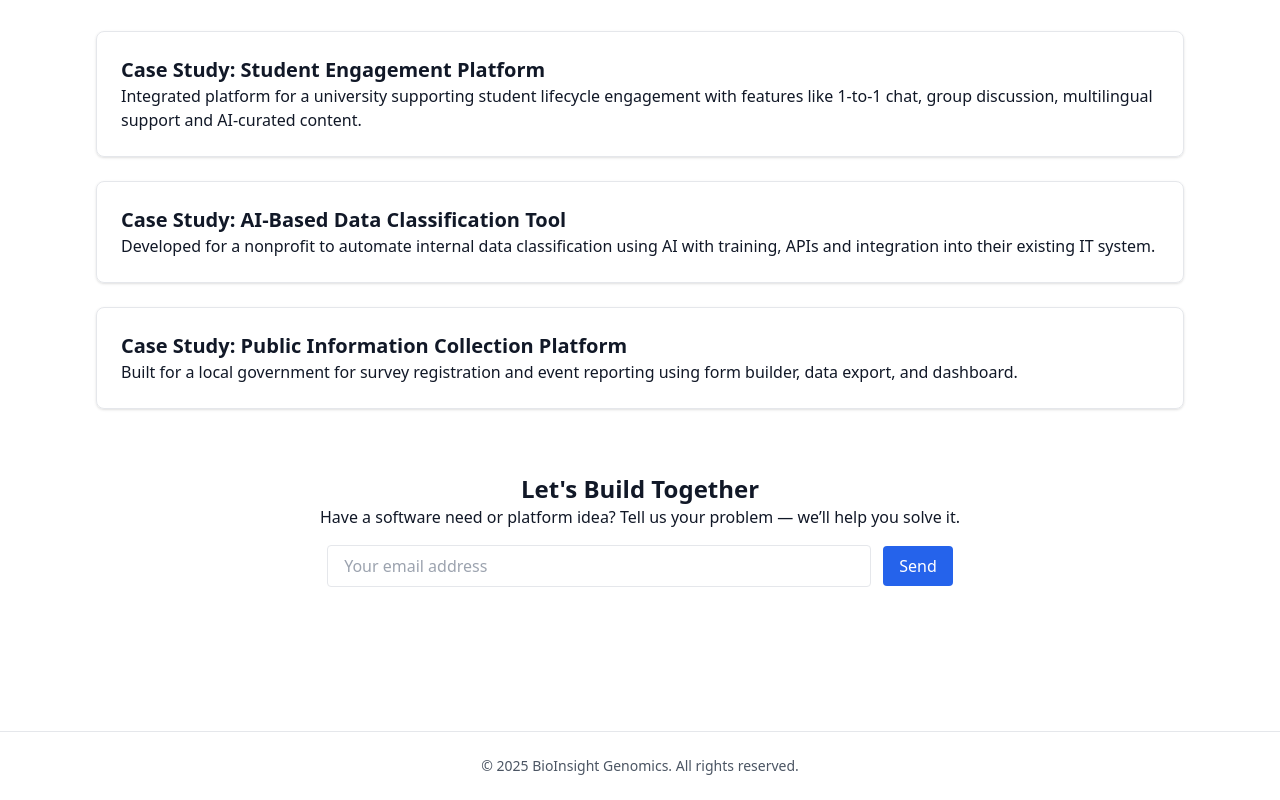
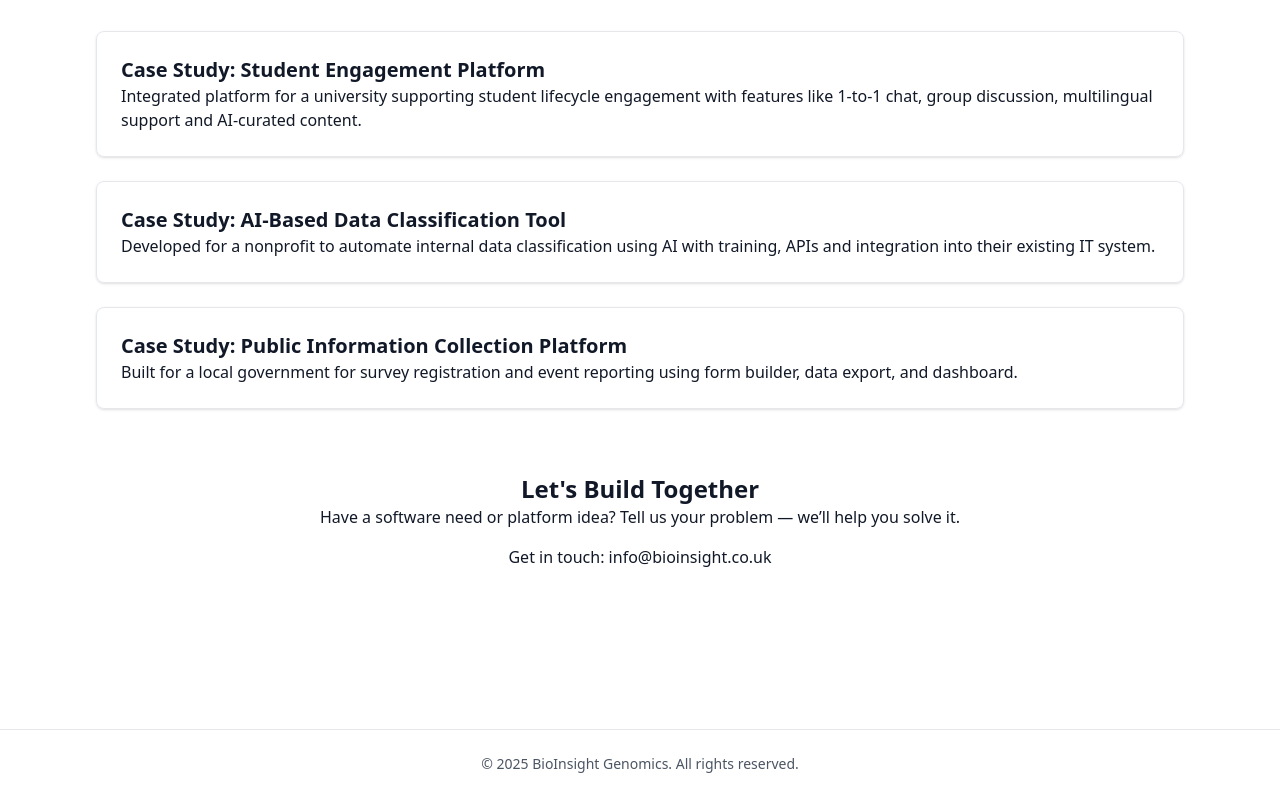
Before and after one commit to ruipinghe/bioinsight-genomics-website, a plain HTML site: page index.html in a window 1280 px wide. Shown: the part 529-1329 px from the top of the page. Drawn offline with nearby package versions, Linux system fonts and the light colour scheme.

Commit message:
Update index.html

```diff
--- a/index.html
+++ b/index.html
@@ -50,8 +50,7 @@
     <section class="text-center mt-12">
       <h2 class="text-2xl font-bold">Let's Build Together</h2>
       <p class="mb-4">Have a software need or platform idea? Tell us your problem — we’ll help you solve it.</p>
-      <input type="email" placeholder="Your email address" class="border px-4 py-2 w-1/2 rounded" />
-      <button class="ml-2 bg-blue-600 text-white px-4 py-2 rounded">Send</button>
+      <p class="mb-4">Get in touch: info@bioinsight.co.uk </p>
     </section>
   </main>
 
```
